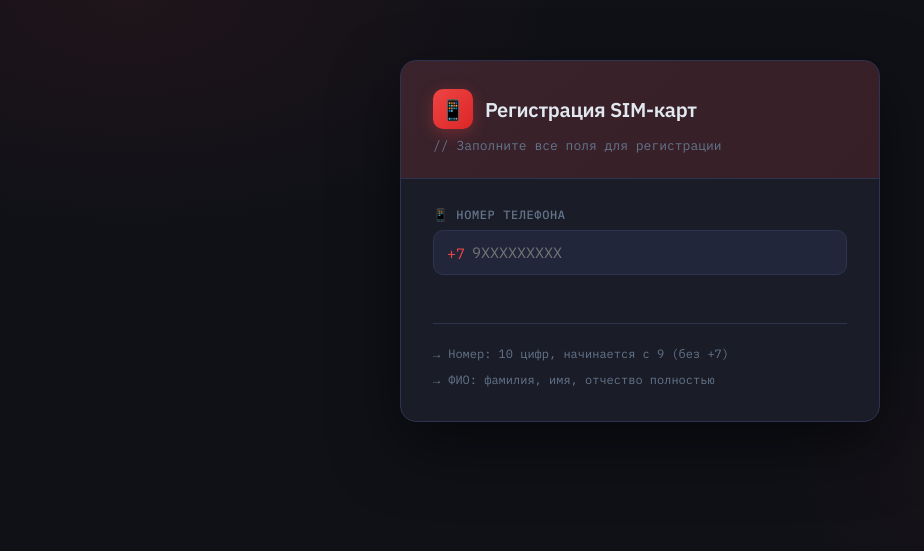
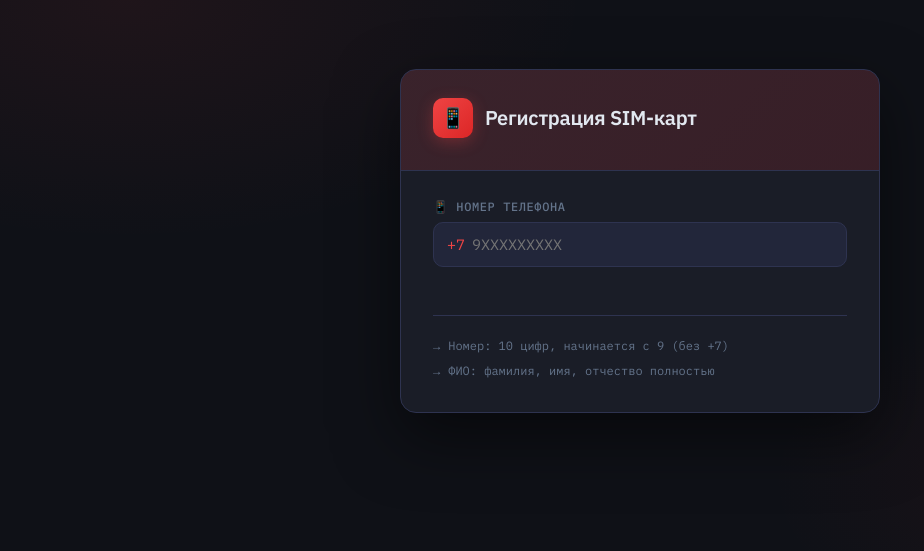
Before and after one commit to dsxx1/sim-registration, a plain HTML site: page templates/index.html in a window 1280 px wide. Shown: the part 159-710 px from the top of the page, without its empty margins (0-924 px from the left). Drawn offline with Linux system fonts and the light colour scheme.

```diff
--- a/templates/index.html
+++ b/templates/index.html
@@ -302,7 +302,6 @@
                 <div class="card-title">Регистрация SIM-карт</div>
             </div>
         </div>
-        <div class="card-subtitle">// Заполните все поля для регистрации</div>
     </div>
 
     <div class="card-body">
```
